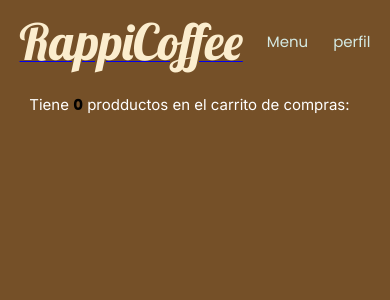
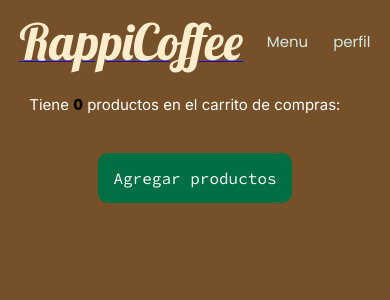
Before and after one commit to Carlos170702/coffee, a React (Vite) app: page /Card in a window 390 px wide. Shown: the top 300 px of the page. Built offline with nearby package versions, Linux system fonts and the light colour scheme; sample sign-in values are in the browser's storage; a web font is replaced by a local one.

Commit message:
Style carCad

```diff
--- a/src/coffe/components/CardCar.jsx
+++ b/src/coffe/components/CardCar.jsx
@@ -27,8 +27,8 @@ export const CardCar = ({ item }) => {
                         Agregar +1
                     </button>
                     <div className='carPrice'>
-                        <span>${price}.00</span>
-                        <p>{quantity}</p>
+                        <span>${price}.00 x {quantity}</span>
+                        <h5>Total a pagar: ${price * quantity}</h5>
                     </div>
                 </div>
                 <div
--- a/src/coffe/components/css/cardcar.css
+++ b/src/coffe/components/css/cardcar.css
@@ -70,7 +70,6 @@
 }
 
 .carButton {
-  height: 30px;
   padding: 8px;
   border: none;
   background-color: rgb(0, 111, 68);
@@ -84,7 +83,21 @@
 
 .carPrice {
   font-size: 18px;
-  font-weight: 700;
+  font-weight: 500;
+  display: flex;
+  flex-direction: column;
+  gap: 10px;
+}
+
+.carPrice span{
+  font-family: var(--primary);
+  letter-spacing: 2px;
+}
+
+.carPrice h5{
+  font-family: var(--terciary);
+  color: rgb(186, 186, 186);
+  font-size: 15px;
 }
 
 .carDelete {
@@ -93,6 +106,7 @@
   right: 10px;
   width: 20px;
   height: 20px;
+  color: white;
 }
 
 .iconDelete {
@@ -100,3 +114,42 @@
   height: 100%;
   cursor: pointer;
 }
+
+@media (max-width: 767px){
+    .carInfo{
+      grid-template-columns: repeat(2, 1fr);
+      gap: 20px;
+      justify-items: start;
+      align-items: start;
+    }
+
+    .carPrice{
+      grid-column: 2/3;
+      grid-row: 1/2;
+    }
+
+    .carButton{
+      grid-column: 1/3;
+      text-align: center;
+      width: 80%;
+      margin: 0 auto;
+    }
+}
+
+@media (max-width: 550px){
+    .carInfo{
+      grid-template-columns: 1fr;
+      grid-template-rows: repeat(3, 1fr);
+      align-items: center;
+    }
+
+    .carPrice{
+      grid-column: 1/2;
+      grid-row: 2/3;
+    }
+    .carButton{
+      grid-column: 1/2;
+      grid-row: 3/4;
+      width: 100%;
+    }
+}
--- a/src/coffe/css/carpage.css
+++ b/src/coffe/css/carpage.css
@@ -26,3 +26,18 @@
   font-weight: bold;
   font-family: var();
 }
+
+.carEmpty {
+  width: 100%;
+  padding: 30px;
+  text-align: center;
+}
+
+.carEmpty a {
+  color: white;
+  text-decoration: none;
+  background-color: rgb(0, 111, 68);
+  border-radius: 10px;
+  padding: 15px;
+  font-family: var(--terciary);
+}
--- a/src/coffe/page/CardPage.jsx
+++ b/src/coffe/page/CardPage.jsx
@@ -1,4 +1,5 @@
 import { useContext } from "react"
+import { Link } from "react-router-dom"
 import { CardCar } from "../components/CardCar"
 import { NavBar } from "../components/NavBar"
 import { UserContext } from "../context/products/UserContext"
@@ -11,11 +12,17 @@ export const CardPage = () => {
         <>
             <NavBar />
             <div className="carpage">
-                <p className="carAdded">Tiene <span>{car.length}</span> prodductos en el carrito de compras:</p>
+                <p className="carAdded">Tiene <span>{car.length}</span> productos en el carrito de compras:</p>
                 {
-                    car.map((item, index) => (
-                        <CardCar key={index} item={item} />
-                    ))
+                    car.length > 0
+                        ? car.map((item, index) => (
+                            <CardCar key={index} item={item} />
+                        ))
+                        : <div className="carEmpty">
+                            <Link to={'/Menu'} className=''>
+                                Agregar productos
+                            </Link>
+                        </div>
                 }
             </div>
         </>
```
